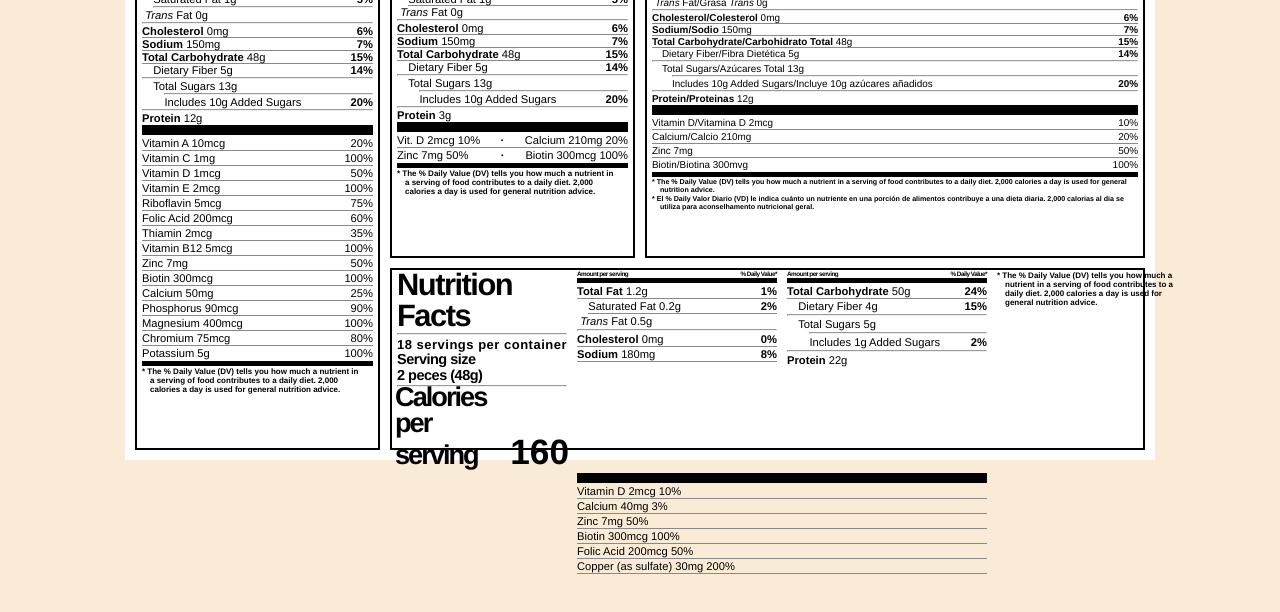
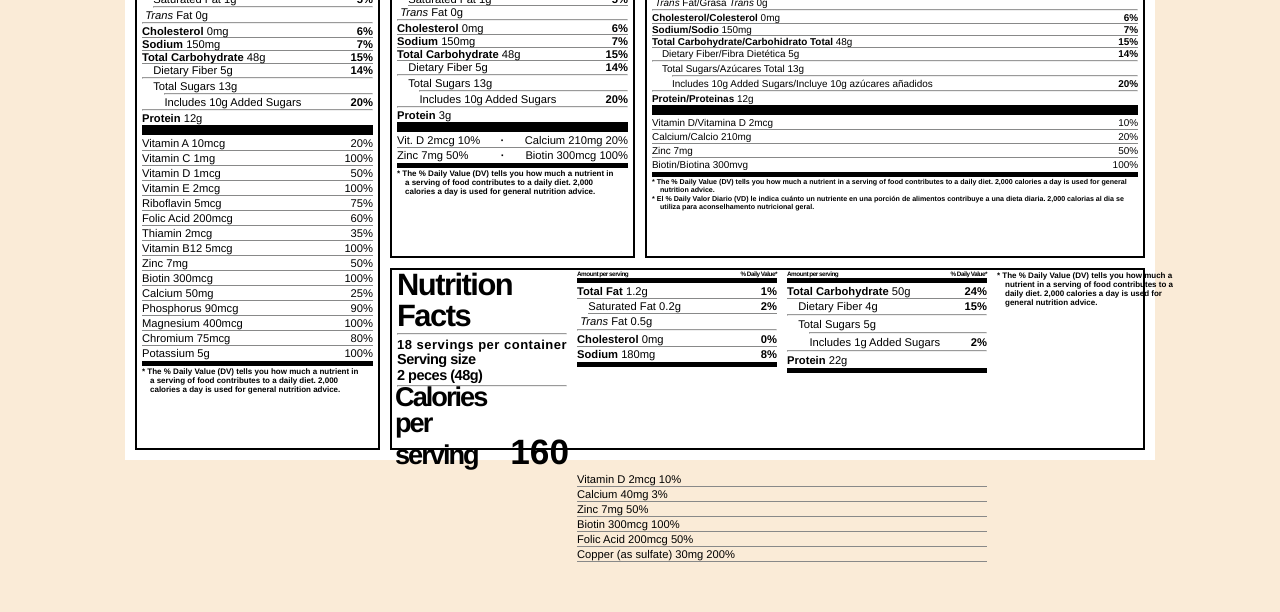
Before and after one commit to MadridistaPL/nutrition-label, a plain HTML site: page index.html in a window 1280 px wide. Shown: the part 490-1102 px from the top of the page. Drawn offline with Linux system fonts and the light colour scheme.

Commit message:
Update index.html

```diff
--- a/index.html
+++ b/index.html
@@ -285,10 +285,11 @@
             <span><span class="bold">Cholesterol</span> 0mg</span>
             <span class="bold">0%</span>
           </p>
-          <p>
+          <p class="no-divider">
             <span><span class="bold">Sodium</span> 180mg</span>
             <span class="bold">8%</span>
           </p>
+          <hr class="divider medium" />
         </div>
         <div class="third-element daily-value small-text">
           <h2 class="bold smallest-text">
@@ -312,9 +313,9 @@
           <p class="no-divider">
             <sapn><span class="bold">Protein</span> 22g</sapn>
           </p>
+          <hr class="divider medium" />
         </div>
         <div class="fourth-element daily-value small-text">
-          <hr class="divider large" />
           <p>Vitamin D 2mcg 10%</p>
           <p>Calcium 40mg 3%</p>
           <p>Zinc 7mg 50%</p>
```
